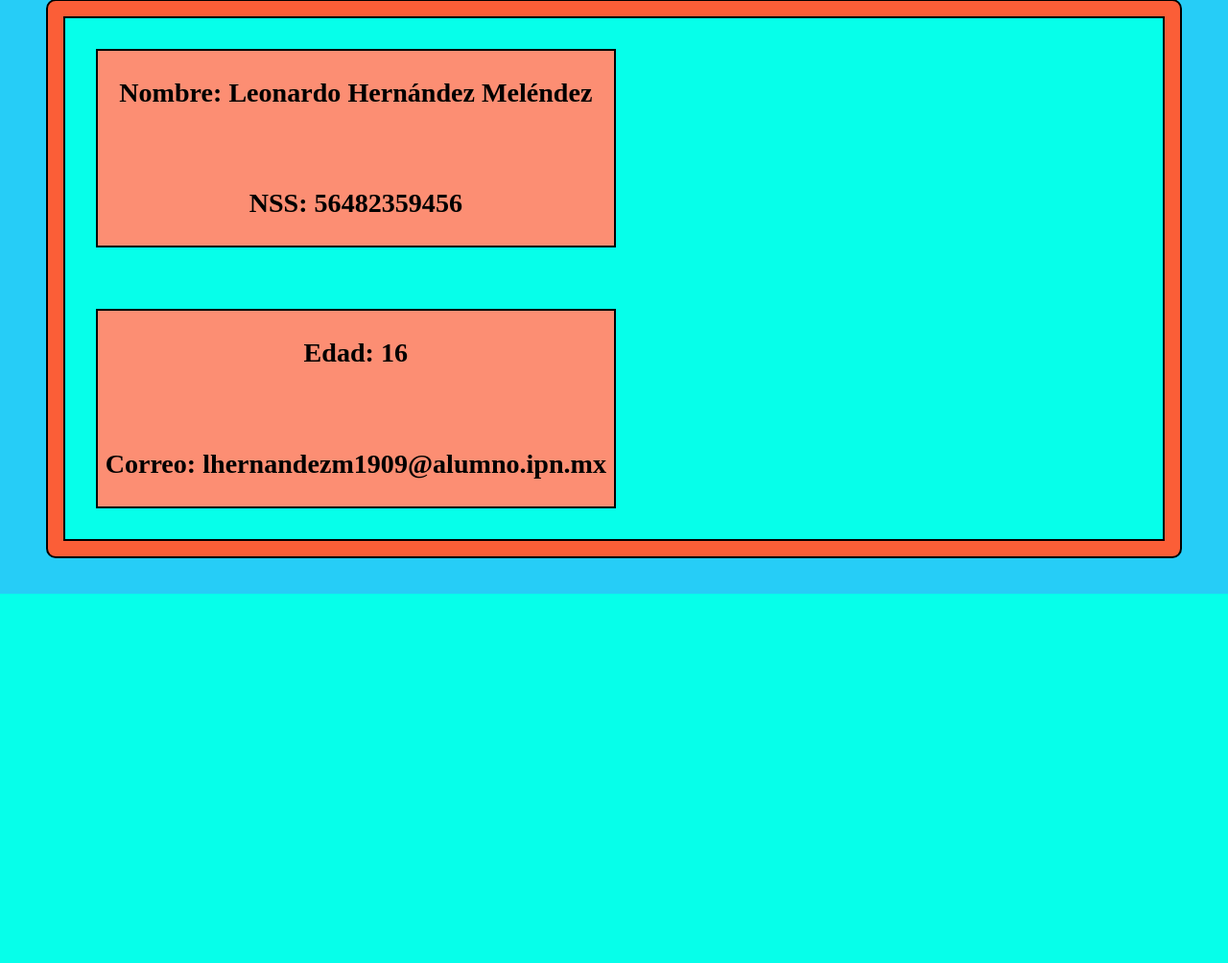
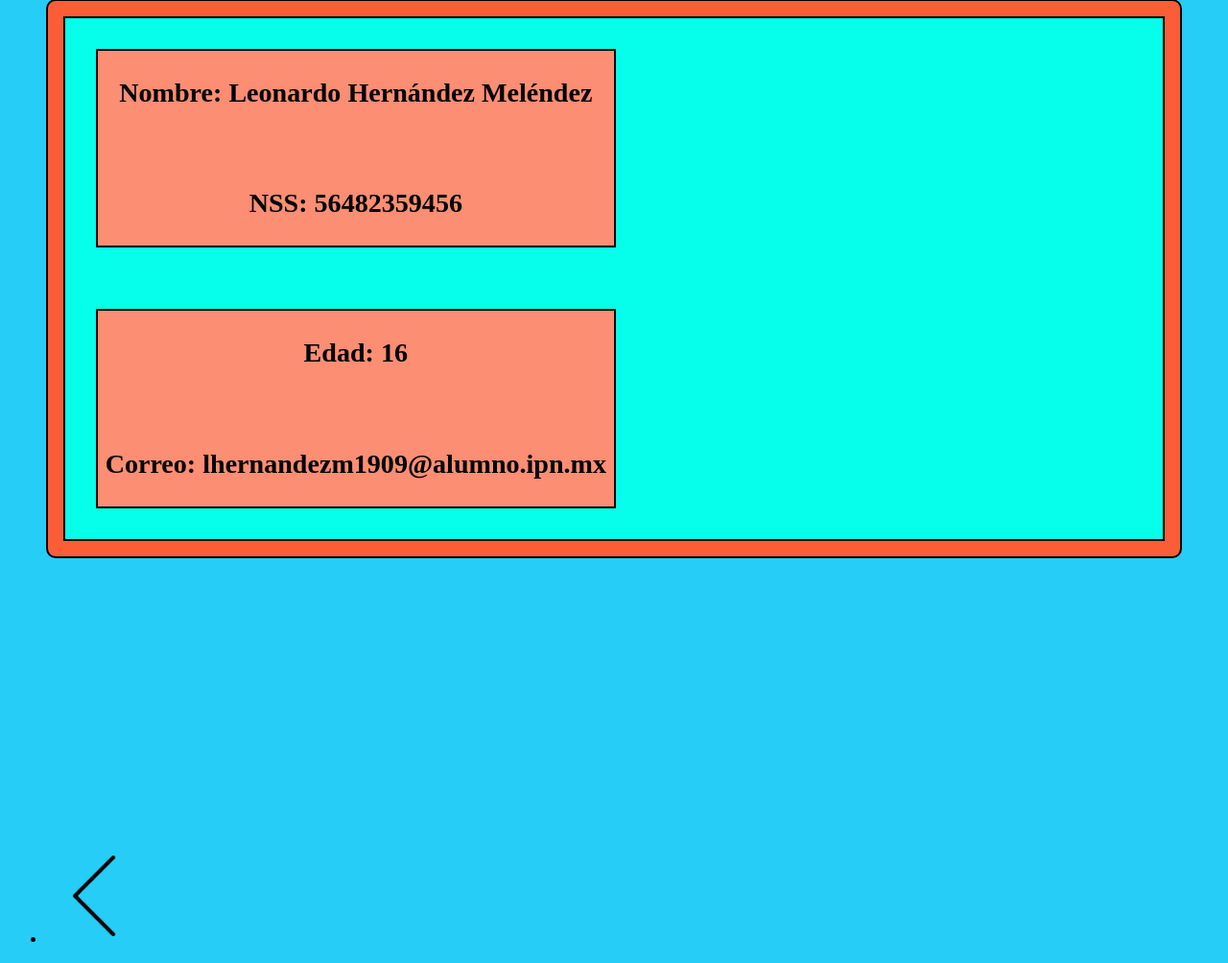
Before and after one commit to LeonardoHdz93/4IV8-PSW-HernandezMelendezLeonardo, a PHP site: page /dp.html in a window 1280 px wide. Shown: the part 181-1185 px from the top of the page at 96% size. Before the commit the page ends 800 px from the top, so only its background shows below. Run offline with PHP 8.4, Linux system fonts and the light colour scheme.

Commit message:
Pagina Datos Personales

```diff
--- a/css/dp.css
+++ b/css/dp.css
@@ -45,8 +45,23 @@ section.asides{
 }
 aside{
 
-    border: 2px solid rgb(0, 0, 0);
+
     width: 25%;
 
     height: 25%;
 }
+img.grande{
+    width: 200px;
+    height: 200px;
+}
+img.mediano{
+    width: 100px;
+    height: 100px;
+}
+img.pequeño{
+    width: 50px;
+    height: 50px;
+}
+.regresar{
+    margin-top: 8cm;
+}
--- a/css/masterstyle.css
+++ b/css/masterstyle.css
@@ -37,10 +37,7 @@ article{
 
 }
 
-.main-container{
-    margin: 15px ;
 
-}
 
 
 section, aside{
--- a/dp.html
+++ b/dp.html
@@ -27,5 +27,17 @@
         </section>
     </section>
     </div>
+
+    <div class="regresar">
+
+        <ul>
+            <aside>
+            <li>
+                <a href="./index.html" title="Indice" class>
+                    <img src="./imagenes/back.png" alt="Atras" class="mediano">
+                </a>
+            </li>
+        </aside>
+    </div>
 </body>
 </html>
--- a/index.html
+++ b/index.html
@@ -72,10 +72,7 @@
     </div>
 </section>
     </nav>
-    <div class="main-container">
 
-
-    </div>
 
 </body>
 </html>
```
Also changed, not shown: imagenes/back.jpg (added), imagenes/back.png (added).
